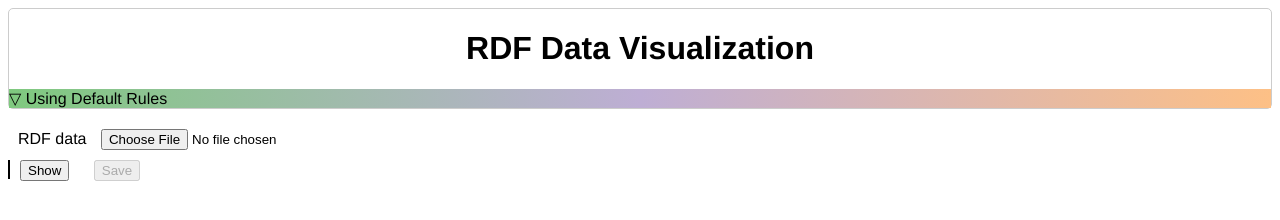
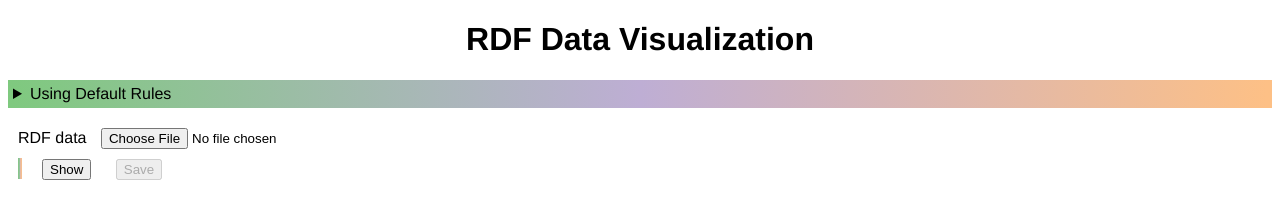
Before and after one commit to giacomociti/rdf2dot, a website built with Vite: page index.html in a window 1280 px wide. Built offline with nearby package versions, Linux system fonts and the light colour scheme.

Commit message:
better styles

```diff
--- a/index.html
+++ b/index.html
@@ -9,44 +9,36 @@
             body {
                 font-family: Helvetica Neue,sans-serif;
             }
-            h1, #rulesLabel {
+            h1 {
                 text-align: center;
             }
             rdf-editor {
-                border: 1px solid black;
+                border: 2px solid;
+                border-image: linear-gradient(90deg, #7fc97f, #beaed4, #fdc086) 1;
                 width: 500px;
                 height: 150px;
-            }
-            .resizable-content {
                 min-height: 30px;
                 min-width: 30px;
                 resize: both;
                 overflow: auto;
+                margin: 10px 10px 10px 10px;
             }
             .editor-container {
                 display: flex;
                 flex-wrap: wrap;
-                gap: 10px; /* Optional: Adds space between the editors */
             }
             .hidden {
                 display: none;
             }
-            .section {
-                margin-bottom: 20px;
-                border: 1px solid #ccc;
-                border-radius: 5px;
-            }
-            .collapsible {
-                cursor: pointer;
-                user-select: none;
-                /* accent3 in https://graphviz.org/doc/info/colors.html#brewer */
+            #rulesLabel {
                 background: linear-gradient(90deg, #7fc97f, #beaed4, #fdc086);
             }
-            .collapsible-content {
-                display: none;
-                overflow: hidden;
-                background-color:  #f8f8f8;
-                /* margin: 10px 10px 10px 10px; */
+            details {
+                margin-bottom: 20px;
+                border: 5px solid;
+                border-radius: 5px;
+                border-image: linear-gradient(90deg, #7fc97f, #beaed4, #fdc086) 1;
+
             }
             button, label, p {
                 margin: 10px 10px 10px 10px;
@@ -54,10 +46,10 @@
         </style>
     </head>
     <body>
-        <header class="section">
+        <header>
             <h1>RDF Data Visualization</h1>
-            <div class="collapsible"><span class="arrow"></span><span id="rulesLabel"></span></div>
-            <div class="collapsible-content">
+            <details>
+                <summary class="section" id="rulesLabel"></summary>
                 <button id="loadDefaultRules">Use Default Rules</button>
                 <button id="loadBasicRules">Use Basic Rules</button>
                 <div>
@@ -66,38 +58,23 @@
                 </div>
                 <p><small>see the <a href="./doc/overview.html">overview</a> for an introduction</small></p>
                 <button id="toggleRules">Show Rules Editor</button>
-            </div>
+            </details>
         </header>
         <main>
             <label for="fileInput">RDF data</label>
             <input id="fileInput" type="file" accept=".ttl,.nt,.nq">
-
             <div class="editor-container">
                 <div>
-                    <rdf-editor class="resizable-content" id="data" format="application/trig"></rdf-editor>
+                    <rdf-editor id="data" format="application/trig"></rdf-editor>
                     <button id="show">Show</button>
                     <button id="save" disabled>Save</button>
                 </div>
-                <rdf-editor class="resizable-content hidden" id="rules" format="text/n3"></rdf-editor>
+                <rdf-editor class="hidden" id="rules" format="text/n3"></rdf-editor>
                 <div style="text-align: center;">
                     <rdf2dot-custom id="graph"></rdf2dot-custom>
                 </div>
             </div>
-
         </main>
-
-
         <script type="module" src="./index.js"></script>
-        <script>
-            document.querySelectorAll('.collapsible').forEach(button => {
-                const arrow = button.querySelector('.arrow');
-                arrow.textContent = '▽ ';
-                button.addEventListener('click', () => {
-                    arrow.textContent = arrow.textContent === '▽ ' ? '△ ' : '▽ ';
-                    const content = button.nextElementSibling;
-                    content.style.display = content.style.display === 'block' ? 'none' : 'block'
-                })
-            })
-        </script>
     </body>
 </html>
```
